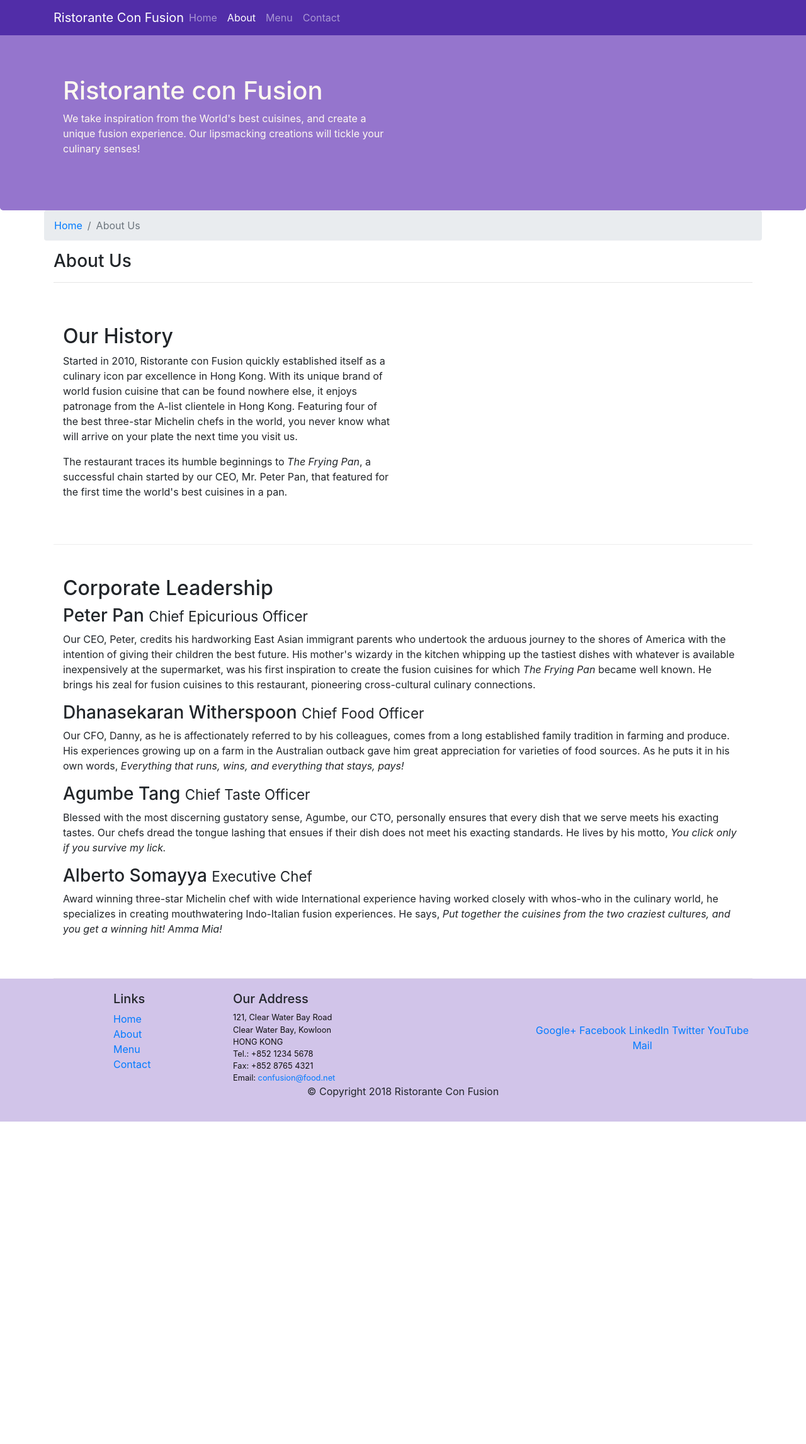
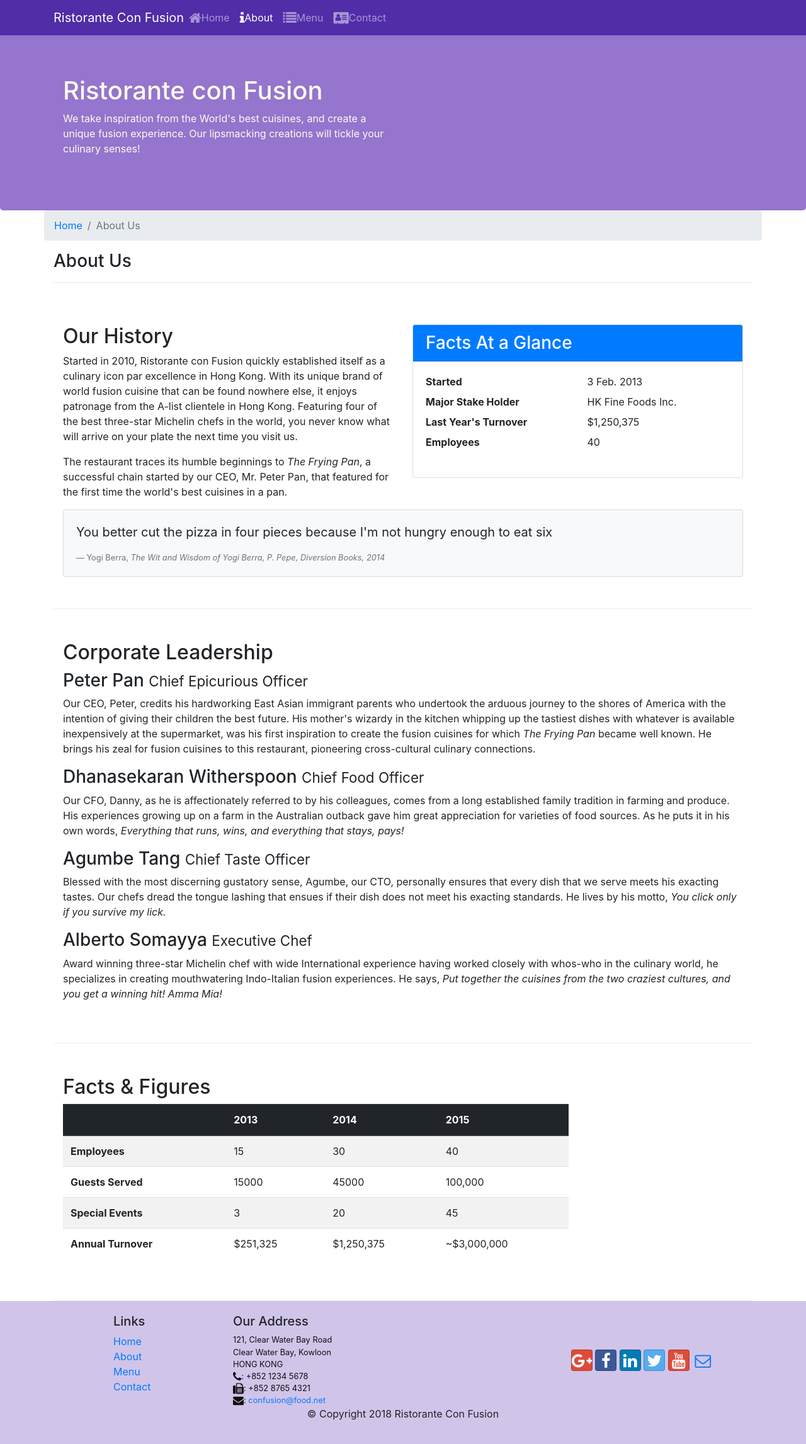
Before and after one commit to fibonacci998/Coursera, a website: page Bootstrap4/conFusion/aboutus.html in a window 1280 px wide. Shown: the whole page at 63% size. Before the commit the page ends 1781 px from the top, so only its background shows below. Drawn offline with nearby package versions, Linux system fonts and the light colour scheme.

Commit message:
update table and card

```diff
--- a/Bootstrap4/conFusion/aboutus.html
+++ b/Bootstrap4/conFusion/aboutus.html
@@ -9,9 +9,10 @@
 
     <!-- Bootstrap CSS -->
     <link rel="stylesheet" href="node_modules/bootstrap/dist/css/bootstrap.min.css">
+    <link rel="stylesheet" href="node_modules/font-awesome/css/font-awesome.min.css">
+    <link rel="stylesheet" href="node_modules/bootstrap-social/bootstrap-social.css">
     <link rel="stylesheet" href="css/styles.css">
     <title>Ristorante Con Fusion: About Us</title>
-
 </head>
 
 <body>
@@ -23,10 +24,14 @@
             <a class="navbar-brand mr-auto" href="./index.html">Ristorante Con Fusion</a>
             <div class="collapse navbar-collapse" id="Navbar">
                 <ul class="navbar-nav mr-auto">
-                    <li class="nav-item"><a class="nav-link" href="./index.html">Home</a></li>
-                    <li class="nav-item active"><a class="nav-link" href="#">About</a></li>
-                    <li class="nav-item"><a class="nav-link" href="#">Menu</a></li>
-                    <li class="nav-item"><a class="nav-link" href="#">Contact</a></li>
+                    <li class="nav-item"><a class="nav-link" href="./index.html"><span
+                                class="fa fa-home fa-lg"></span>Home</a></li>
+                    <li class="nav-item active"><a class="nav-link" href="#"><span
+                                class="fa fa-info fa-lg"></span>About</a></li>
+                    <li class="nav-item"><a class="nav-link" href="#"><span class="fa fa-list fa-lg"></span>Menu</a>
+                    </li>
+                    <li class="nav-item"><a class="nav-link" href="./contactus.html"><span
+                                class="fa fa-address-card fa-lg"></span>Contact</a></li>
                 </ul>
             </div>
         </div>
@@ -68,7 +73,35 @@
                 <p>The restaurant traces its humble beginnings to <em>The Frying Pan</em>, a successful chain started by
                     our CEO, Mr. Peter Pan, that featured for the first time the world's best cuisines in a pan.</p>
             </div>
-            <div>
+            <div class="col-sm">
+                <div class="card">
+                    <h3 class="card-header bg-primary text-white">Facts At a Glance</h3>
+                    <div class="card-body">
+                        <dl class="row">
+                            <dt class="col-6">Started</dt>
+                            <dd class="col-6">3 Feb. 2013</dd>
+                            <dt class="col-6">Major Stake Holder</dt>
+                            <dd class="col-6">HK Fine Foods Inc.</dd>
+                            <dt class="col-6">Last Year's Turnover</dt>
+                            <dd class="col-6">$1,250,375</dd>
+                            <dt class="col-6">Employees</dt>
+                            <dd class="col-6">40</dd>
+                        </dl>
+                    </div>
+                </div>
+            </div>
+            <div class="col-12">
+                <div class="card card-body bg-light">
+                    <blockquote class="blockquote">
+                        <p class="mb-0">
+                            You better cut the pizza in four pieces because I'm not hungry enough to eat six
+                        </p>
+                    </blockquote>
+                    <footer class="blockquote-footer">Yogi Berra,
+                        <cite title="Source Title">The Wit and Wisdom of Yogi Berra,
+                            P. Pepe, Diversion Books, 2014</cite>
+                    </footer>
+                </div>
             </div>
         </div>
 
@@ -104,7 +137,50 @@
                         winning hit! Amma Mia!</em></p>
             </div>
         </div>
+        <div class="row row-content">
+            <div class="col-12 col-sm-9">
+                <h2>Facts &amp; Figures</h2>
+                <div class="table-responsive">
+                    <table class="table table-striped">
+                        <thead class="thead-dark">
+                            <th>&nbsp;</th>
+                            <th>2013</th>
+                            <th>2014</th>
+                            <th>2015</th>
+                        </thead>
+                        <tbody>
+                            <tr>
+                                <th>Employees</th>
+                                <td>15</td>
+                                <td>30</td>
+                                <td>40</td>
+                            </tr>
+                            <tr>
+                                <th>Guests Served</th>
+                                <td>15000</td>
+                                <td>45000</td>
+                                <td>100,000</td>
+                            </tr>
+                            <tr>
+                                <th>Special Events</th>
+                                <td>3</td>
+                                <td>20</td>
+                                <td>45</td>
+                            </tr>
+                            <tr>
+                                <th>Annual Turnover</th>
+                                <td>$251,325</td>
+                                <td>$1,250,375</td>
+                                <td>~$3,000,000</td>
+                            </tr>
+                        </tbody>
+                    </table>
+                </div>
+            </div>
+            <div class="col-12 col-sm-3">
 
+            </div>
+        </div>
     </div>
 
     <footer class="footer">
@@ -116,7 +192,7 @@
                         <li><a href="./index.html">Home</a></li>
                         <li><a href="#">About</a></li>
                         <li><a href="#">Menu</a></li>
-                        <li><a href="#">Contact</a></li>
+                        <li><a href="./contactus.html">Contact</a></li>
                     </ul>
                 </div>
                 <div class="col-7 col-sm-5">
@@ -125,19 +201,25 @@
                         121, Clear Water Bay Road<br>
                         Clear Water Bay, Kowloon<br>
                         HONG KONG<br>
-                        Tel.: +852 1234 5678<br>
-                        Fax: +852 8765 4321<br>
-                        Email: <a href="mailto:confusion@food.net">confusion@food.net</a>
+                        <i class="fa fa-phone fa-lg"></i>: +852 1234 5678<br>
+                        <i class="fa fa-fax fa-lg"></i>: +852 8765 4321<br>
+                        <i class="fa fa-envelope fa-lg"></i>: <a href="mailto:confusion@food.net">confusion@food.net</a>
                     </address>
                 </div>
                 <div class="col-12 col-sm-4 align-self-center">
                     <div class="text-center">
-                        <a href="http://google.com/+">Google+</a>
-                        <a href="http://www.facebook.com/profile.php?id=">Facebook</a>
-                        <a href="http://www.linkedin.com/in/">LinkedIn</a>
-                        <a href="http://twitter.com/">Twitter</a>
-                        <a href="http://youtube.com/">YouTube</a>
-                        <a href="mailto:">Mail</a>
+                        <a class="btn btn-social-icon btn-google" href="http://google.com/+"><i
+                                class="fa fa-google-plus fa-lg"></i></a>
+                        <a class="btn btn-social-icon btn-facebook" href="http://www.facebook.com/profile.php?id="><i
+                                class="fa fa-facebook fa-lg"></i></a>
+                        <a class="btn btn-social-icon btn-linkedin" href="http://www.linkedin.com/in/"><i
+                                class="fa fa-linkedin fa-lg"></i></a>
+                        <a class="btn btn-social-icon btn-twitter" href="http://twitter.com/"><i
+                                class="fa fa-twitter fa-lg"></i></a>
+                        <a class="btn btn-social-icon btn-google" href="http://youtube.com/"><i
+                                class="fa fa-youtube fa-lg"></i></a>
+                        <a class="btn btn-social-icon btn-icon" href="mailto:"><i
+                                class="fa fa-envelope-o fa-lg"></i></a>
                     </div>
                 </div>
             </div>
--- a/Bootstrap4/conFusion/package.json
+++ b/Bootstrap4/conFusion/package.json
@@ -15,6 +15,8 @@
   },
   "dependencies": {
     "bootstrap": "^4.0.0",
+    "bootstrap-social": "^5.1.1",
+    "font-awesome": "^4.7.0",
     "jquery": "^3.3.1",
     "popper.js": "^1.12.9"
   }
```
Also changed, not shown: Bootstrap4/conFusion/contactus.html (added, +220 -0 lines), Bootstrap4/conFusion/index.html (+16 -15 lines), 1 other file.
